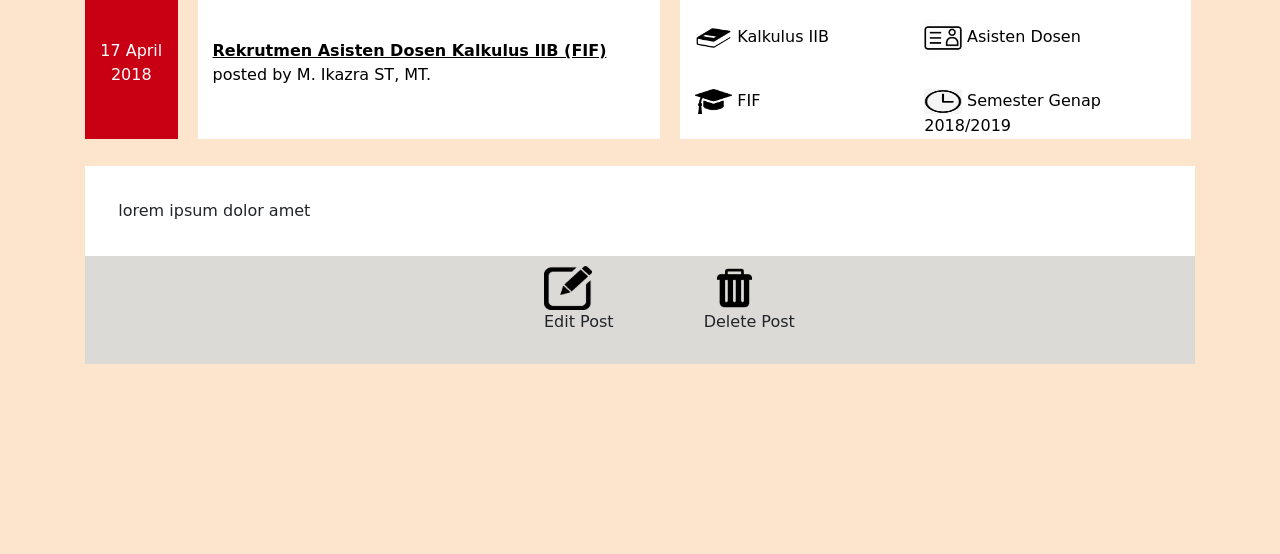
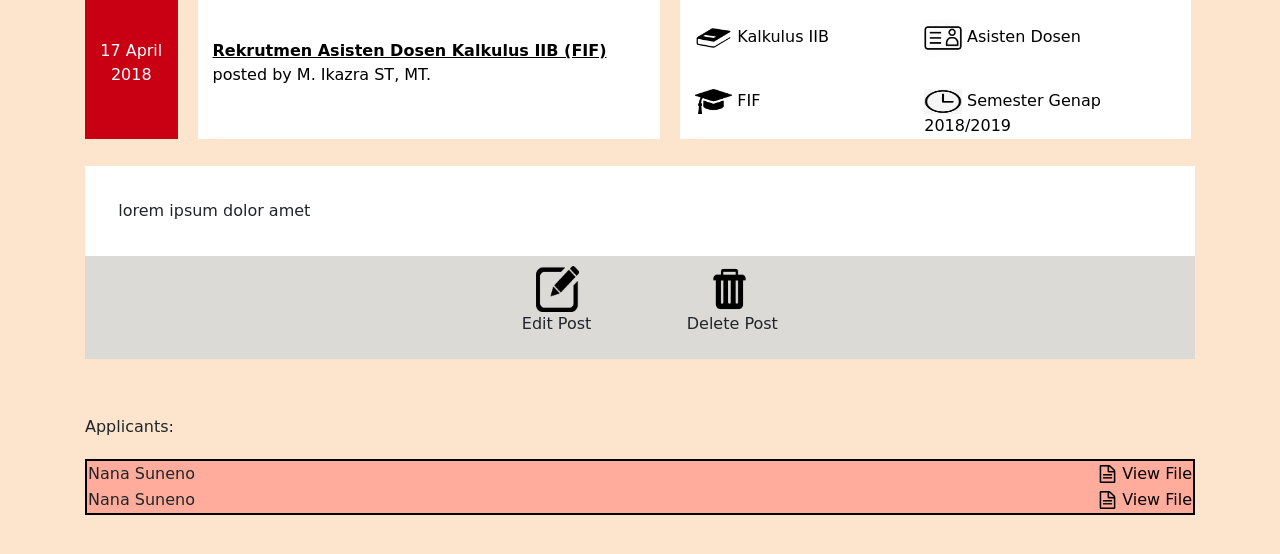
Before and after one commit to Razellion/Cari-Asisten, a CodeIgniter app: page /Cari-Asisten/index.php/lecturer/index in a window 1280 px wide. Shown: the part 175-729 px from the top of the page. Run offline with CodeIgniter, Linux system fonts and the light colour scheme.

Commit message:
view page detail (lecturer) done

```diff
--- a/application/views/announcement_detail_page_lecturer.php
+++ b/application/views/announcement_detail_page_lecturer.php
@@ -88,9 +88,18 @@
     }
 
     #button{
-      width: 35%;
-      height: 50%;
-      padding-left: auto;
+      width: 40%;
+      height: 55%;
+      padding-left: 10%;
+    }
+
+    #applicants{
+      background-color: #ffac9c;
+    }
+
+    #file{
+      width: 2%;
+      padding-top: 0;
     }
 /*    #icon-bot{
       background-color: white;
@@ -141,13 +150,48 @@
     <div class="row" id="attribute" style="height: auto;width: 100%;background-color: white;margin-left: auto;margin-right: auto; margin-top: -12%;padding:3%">
         lorem ipsum dolor amet
     </div>
-    <div class="row" id="attribute" style="height: auto;width: 100%;background-color: #dbdad7;margin-left: auto;margin-right: auto; margin-top:0;padding-top:10px;padding-bottom:10px;padding-left:40%">
+    <div class="row" id="attribute" style="height: auto;width: 100%;background-color: #dbdad7;margin-right: auto; margin-top:0;padding-top:10px;padding-bottom:10px;padding-left:38%">
       <div class="col-md-3">
-        <a href=""><img src="<?php echo base_url('assets/image/edit.png') ?>"alt="" id="button"></a><p style="text-align: left; margin-left:0">Edit Post</p>
+        <a href=""><img src="<?php echo base_url('assets/image/edit.png') ?>"alt="" id="button"></a><p style="text-align: left; margin-left:0%">Edit Post</p>
       </div>
       <div class="col-md-3">
-        <a href=""><img src="<?php echo base_url('assets/image/delete.png') ?>"alt="" id="button"></a><p style="text-align: left; margin-left: -5%">Delete Post</p>
+        <a href=""><img src="<?php echo base_url('assets/image/delete.png') ?>"alt="" id="button"></a><p style="text-align: left;margin-left:-5%">Delete Post</p>
       </div>
     </div>
+    <div class="row" id="attribute" style="height: auto;width: 100%;margin-left: auto;margin-right: auto;margin-top: 5%">
+      Applicants:
+    </div>
+    <table id="attribute" style="border-width: 2px;border-style: solid;border-color: black;background-color:#ffac9c;width: 100%;height: 100%">
+      <tr style="border-bottom-color: black solid 2px">
+        <td>Nana Suneno</td>
+        <td style="text-align: right">
+        <a href="" style="color:black">
+        <img src="<?php echo base_url('assets/image/file.png') ?>"alt="" id="file"/>
+        View File
+        </a>
+        </td>
+      </tr>
+      <tr>
+        <td>Nana Suneno</td>
+        <td style="text-align: right">
+        <a href="" style="color:black">
+        <img src="<?php echo base_url('assets/image/file.png') ?>"alt="" id="file"/>
+        View File
+        </a>
+        </td>
+      </tr>
+    </table>
+    <!-- <div class="row" id="attribute" style="height: auto;width: 100%;margin-left: auto;margin-right: auto">
+      <div id="applicants"  style="border-color: black;border-width: 2px;border-style: solid;padding-top: 2px;height: 35px; width: 100%">
+        <div style="display: inline-block;padding-left: 1%">
+          Nana Suneno
+        </div>
+        <div style="float: right; padding-right: 1%">
+          <a href="" style="color: black;background-color: white;">
+          <p style="float: right">View File</p>
+          <img src="<?php echo base_url('assets/image/file.png') ?>"alt="" id="file" style="margin-right: 5px"/></a>
+        </div>
+      </div>
+    </div> -->
   </div>
 </body>
```
Also changed, not shown: assets/image/file.png (added).
